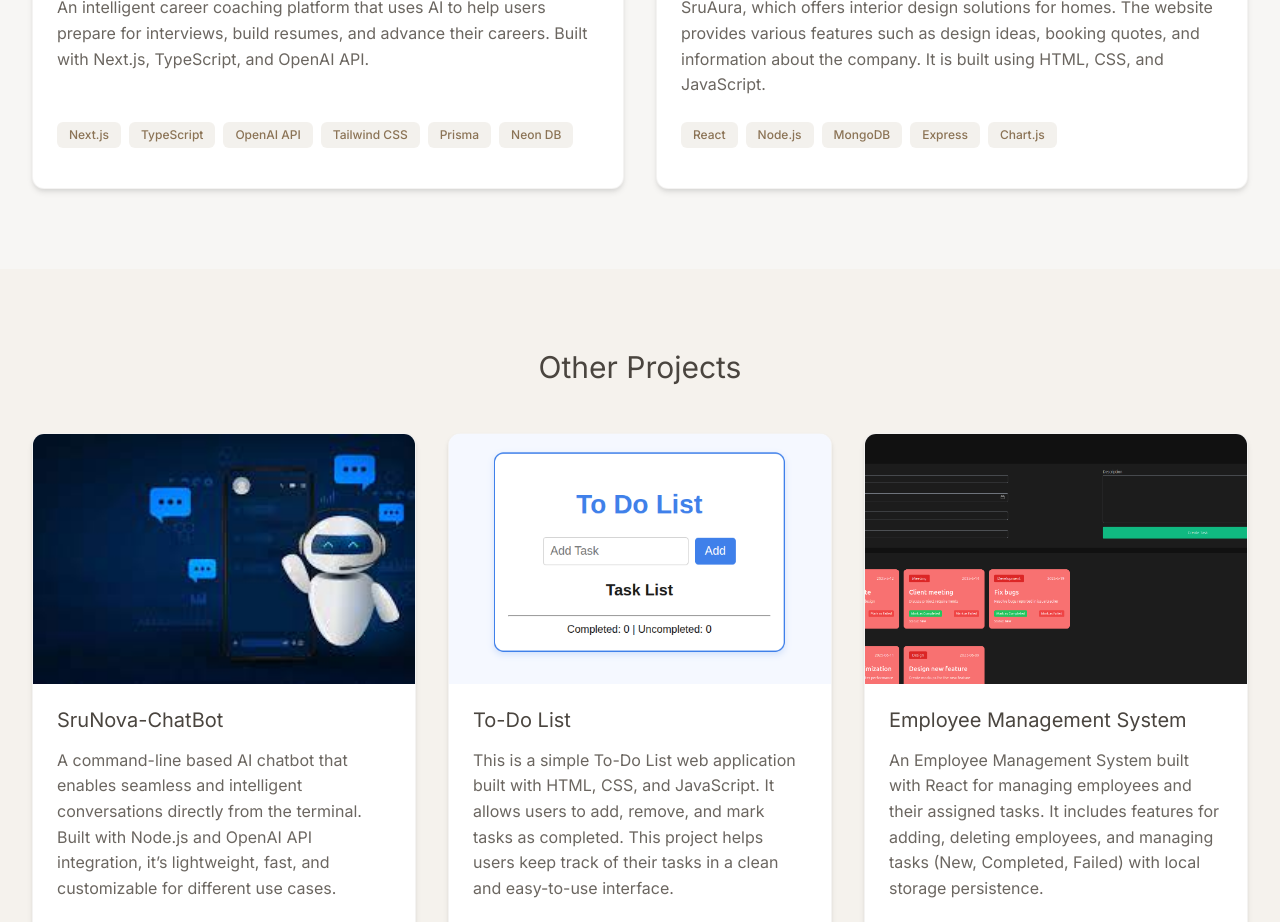
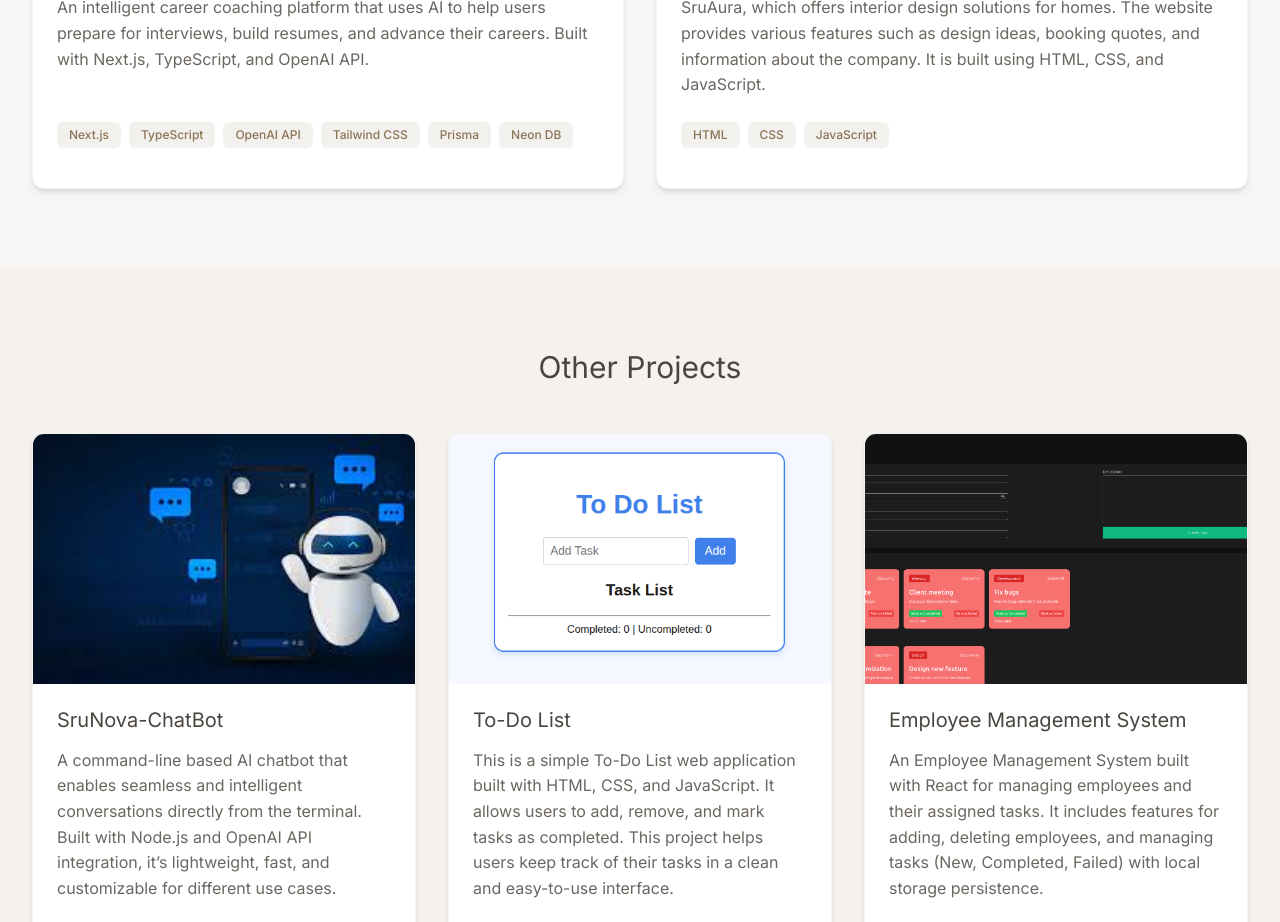
Before and after one commit to srushtinb/PORTFOLIO, a React (Vite) app: page /work in a window 1280 px wide. Shown: the part 820-1742 px from the top of the page. Built offline with nearby package versions, Linux system fonts and the light colour scheme.

Commit message:
Projects

```diff
--- a/src/pages/Work/Work.tsx
+++ b/src/pages/Work/Work.tsx
@@ -44,7 +44,7 @@ const Work: React.FC = () => {
       description:
         "SruAura, which offers interior design solutions for homes. The website provides various features such as design ideas, booking quotes, and information about the company. It is built using HTML, CSS, and JavaScript.",
       image: "/sruaura.png",
-      technologies: ["React", "Node.js", "MongoDB", "Express", "Chart.js"],
+      technologies: ["HTML", "CSS", "JavaScript"],
       liveUrl: "https://srushtinb.github.io/SruAura/",
       githubUrl: "https://github.com/srushtinb/SruAura",
       //caseStudyUrl: "/case-study/it-inventory",
```
